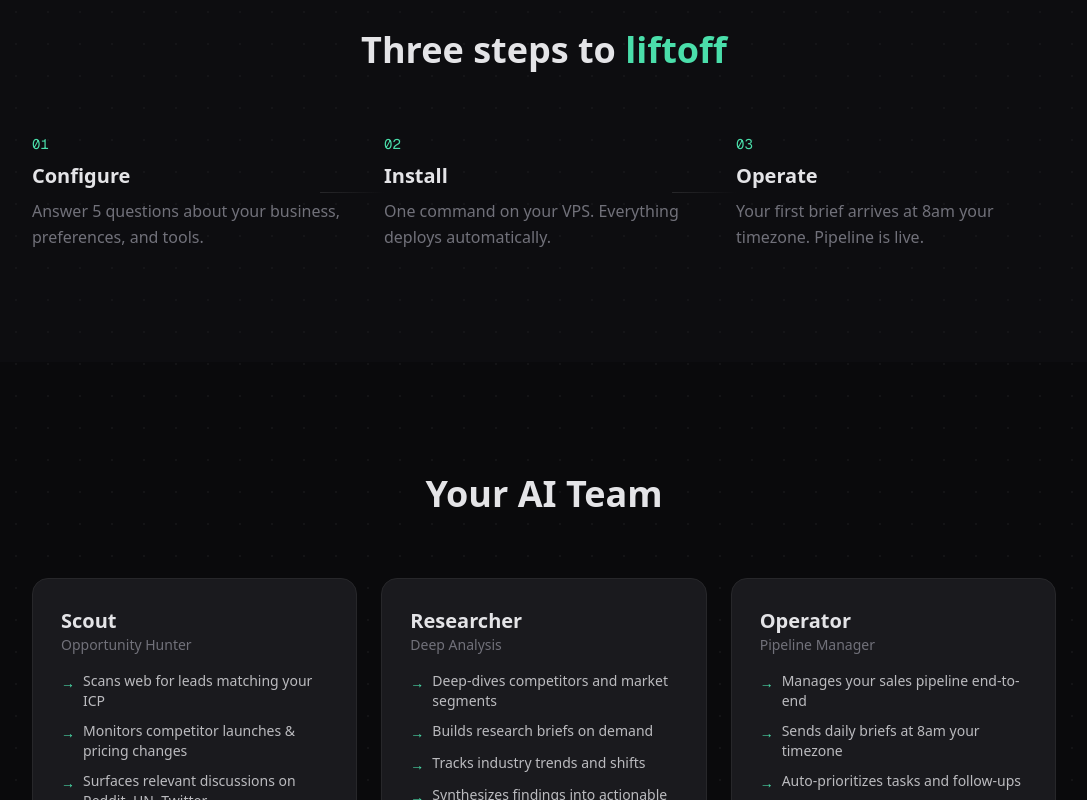
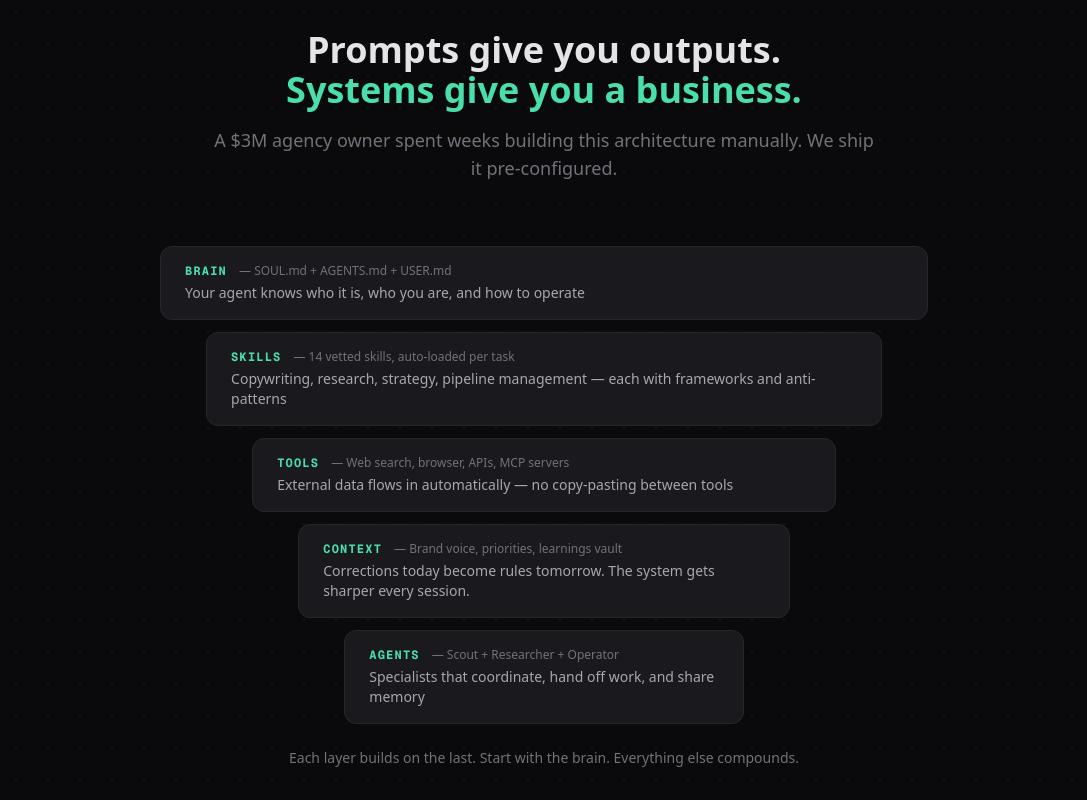
Before and after one commit to Jmee67/clawd-up, a Next.js app: page / in a window 1280 px wide. Shown: the part 1700-2500 px from the top of the page, without its empty margins (96-1183 px from the left). Built offline with nearby package versions, Linux system fonts and the light colour scheme.

Commit message:
Add architecture diagram + system vs prompts section

```diff
--- a/app/components/Landing.tsx
+++ b/app/components/Landing.tsx
@@ -207,6 +207,48 @@ export default function Landing({ onStart }: { onStart: () => void }) {
         </div>
       </section>
 
+      {/* ── System vs Prompts ── */}
+      <section className="py-28 px-6">
+        <div className="max-w-5xl mx-auto">
+          <h2 className="reveal text-3xl sm:text-4xl font-bold text-center mb-4">
+            Prompts give you outputs.<br />
+            <span className="text-accent">Systems give you a business.</span>
+          </h2>
+          <p className="reveal text-muted text-center mb-16 text-lg max-w-2xl mx-auto">
+            A $3M agency owner spent weeks building this architecture manually. We ship it pre-configured.
+          </p>
+
+          {/* Architecture diagram */}
+          <div className="reveal max-w-3xl mx-auto">
+            <div className="grid grid-cols-1 gap-3">
+              {[
+                { layer: "BRAIN", desc: "SOUL.md + AGENTS.md + USER.md", detail: "Your agent knows who it is, who you are, and how to operate", width: "100%" },
+                { layer: "SKILLS", desc: "14 vetted skills, auto-loaded per task", detail: "Copywriting, research, strategy, pipeline management — each with frameworks and anti-patterns", width: "88%" },
+                { layer: "TOOLS", desc: "Web search, browser, APIs, MCP servers", detail: "External data flows in automatically — no copy-pasting between tools", width: "76%" },
+                { layer: "CONTEXT", desc: "Brand voice, priorities, learnings vault", detail: "Corrections today become rules tomorrow. The system gets sharper every session.", width: "64%" },
+                { layer: "AGENTS", desc: "Scout + Researcher + Operator", detail: "Specialists that coordinate, hand off work, and share memory", width: "52%" },
+              ].map((l) => (
+                <div key={l.layer} className="reveal flex justify-center">
+                  <div
+                    className="bg-card border border-border rounded-xl px-6 py-4 card-glow transition-all duration-300"
+                    style={{ width: l.width }}
+                  >
+                    <div className="flex items-center gap-3 mb-1">
+                      <span className="text-accent font-mono text-xs font-bold tracking-widest">{l.layer}</span>
+                      <span className="text-muted text-xs">— {l.desc}</span>
+                    </div>
+                    <p className="text-sm text-foreground/70">{l.detail}</p>
+                  </div>
+                </div>
+              ))}
+            </div>
+            <p className="text-center text-muted text-sm mt-6">
+              Each layer builds on the last. Start with the brain. Everything else compounds.
+            </p>
+          </div>
+        </div>
+      </section>
+
       {/* ── How It Works ── */}
       <section id="how-it-works" className="py-28 px-6 bg-card/20">
         <div className="max-w-5xl mx-auto">
```
